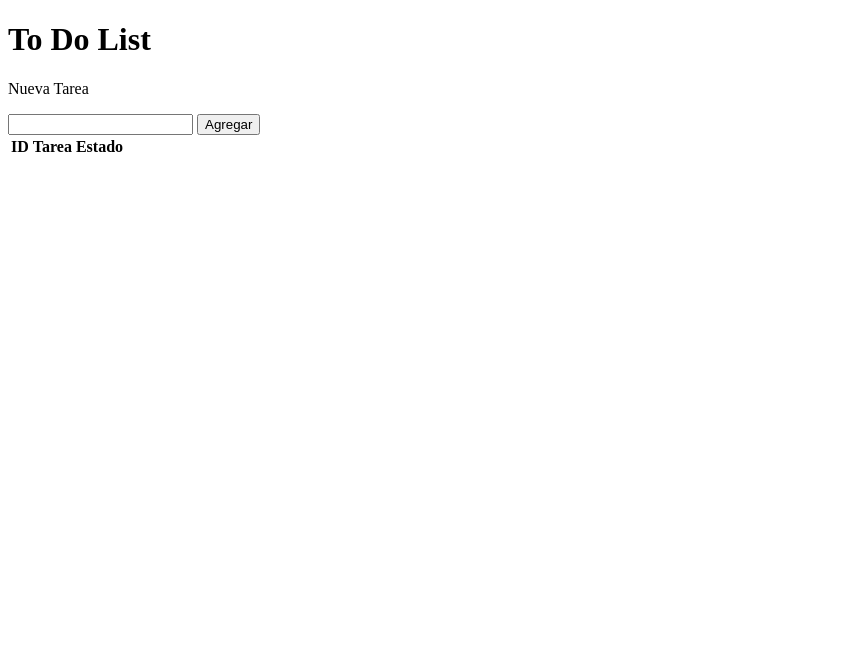
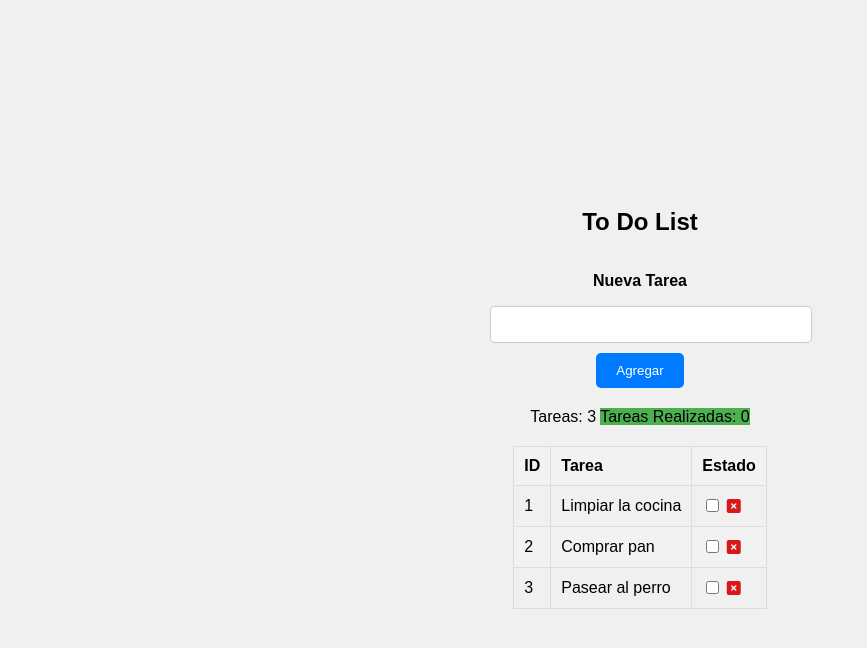
Before and after one commit to gonzalolavin99/To-Do-List, a plain HTML site: page index.html in a window 1280 px wide. Shown: the whole page, without its empty margins (0-867 px from the left). Drawn offline with Linux system fonts and the light colour scheme.

Commit message:
Proyecto finalizado junto al respectivos CSS de  estilos

```diff
--- a/assets/css/style.css
+++ b/assets/css/style.css
@@ -0,0 +1,90 @@
+body {
+    font-family: Arial, sans-serif;
+    margin: 0;
+    padding: 0;
+    display: flex;
+    flex-direction: column;
+    align-items: center;
+    justify-content: center;
+    min-height: 100vh;
+    background-color: #f0f0f0;
+}
+
+h1 {
+    font-size: 24px;
+    margin-bottom: 20px;
+}
+
+.buscador {
+    text-align: center;
+    margin-bottom: 20px;
+}
+
+.buscador p {
+    font-weight: bold;
+}
+
+.buscador input[type="text"] {
+    padding: 10px;
+    border: 1px solid #ccc;
+    border-radius: 5px;
+    width: 100%;
+    max-width: 300px;
+    margin-right: 10px;
+    margin-left: 0;
+}
+
+.buscador button {
+    padding: 10px 20px;
+    background-color: #007bff;
+    color: #fff;
+    border: none;
+    border-radius: 5px;
+    cursor: pointer;
+    transition: background-color 0.3s;
+    margin-top: 10px;
+}
+
+.buscador button:hover {
+    background-color: #0056b3;
+}
+
+.seccionTareas {
+    text-align: center;
+}
+
+#tablaDeTareas {
+    border-collapse: collapse;
+    width: 100%;
+    max-width: 600px;
+    margin-top: 20px;
+    margin-left: 0;
+}
+
+#tablaDeTareas th, #tablaDeTareas td {
+    border: 1px solid #ddd;
+    padding: 10px;
+    text-align: left;
+}
+
+#tablaDeTareas th {
+    background-color: #f2f2f2;
+}
+
+#tablaDeTareas tr:nth-child(even) {
+    background-color: #f2f2f2;
+}
+
+#tablaDeTareas tr:hover {
+    background-color: #ddd;
+}
+
+#tareasRealizadas {
+    background-color: #4CAF50;
+    width: 100%; /* Ancho del 100% para llenar la pantalla */
+}
+
+#cuenta-tareas {
+    margin-right: 0;
+    margin-left: 0;
+}
--- a/assets/js/script.js
+++ b/assets/js/script.js
@@ -1,34 +1,69 @@
 const inputTareas = document.querySelector('#nuevasTareas');
 const btnAgregar = document.querySelector('#agregarTareas');
 const bodyTable = document.querySelector('tbody');
-let ultimoID = 0;
-const tareas = [];
+let ultimoID = 3;
+const tareas = [
+    { id: 1, nombreTarea: "Limpiar la cocina", completada: false },
+    { id: 2, nombreTarea: "Comprar pan", completada: false },
+    { id: 3, nombreTarea: "Pasear al perro", completada: false }
+];
+const cuentaTareas = document.querySelector('#cuenta-tareas');
+const tareasRealizadas = document.querySelector('#tareasRealizadas');
 
 
-function renderTareas (){
+renderTareas();
+
+function renderTareas() {
     let html = "";
-    for (let tarea of tareas){
-        html+= `<tr>
-        <td>${tarea.id}</td>
-        <td>${tarea.nombreTarea}</td>
-        <td>
-        <td>
-        <input type="checkbox" id="checkbox" name="checkbox">
-        <i class="fas fa-square-xmark" style="color: #d71919;" onclick="borrarTareas(${tarea.id})"></i>
-    </td>
+    let tareasCompletadas = 0;
 
-    </>`
+    for (let tarea of tareas) {
+        html += `<tr${tarea.completada ? ' style="background-color: #4CAF50;"' : ''}>
+            <td>${tarea.id}</td>
+            <td>${tarea.nombreTarea}</td>
+            <td>
+                <input type="checkbox" id="checkbox" name="checkbox" ${tarea.completada ? 'checked' : ''} onchange="marcarTarea(${tarea.id})">
+                <i class="fas fa-square-xmark" style="color: #d71919;" onclick="borrarTareas(${tarea.id})"></i>
+            </td>
+        </tr>`;
+
+        if (tarea.completada) {
+            tareasCompletadas++;
+        }
     }
-    bodyTable.innerHTML= html;
+
+    bodyTable.innerHTML = html;
+    cuentaTareas.textContent = "Tareas: " + tareas.length;
+    tareasRealizadas.textContent = "Tareas Realizadas: " + tareasCompletadas;
 }
-btnAgregar.addEventListener("click", ()=>{
+
+btnAgregar.addEventListener("click", () => {
+    agregarTarea();
+});
+
+inputTareas.addEventListener("keyup", (event) => {
+    if (event.key === "Enter") {
+        agregarTarea();
+    }
+});
+
+function agregarTarea() {
     const tareaNueva = inputTareas.value;
-    tareas.push({id: ++ultimoID, nombreTarea:tareaNueva});
-    inputTareas.value="";
+    tareas.push({ id: ++ultimoID, nombreTarea: tareaNueva, completada: false });
+    inputTareas.value = "";
     renderTareas();
-})
-function borrarTareas(id){
-    const  index = tareas.findIndex((ele)=> ele.id ===id);
-   tareas.splice(index,1);
-   renderTareas();
 }
+
+function borrarTareas(id) {
+    const index = tareas.findIndex((ele) => ele.id === id);
+    tareas.splice(index, 1);
+    renderTareas();
+}
+
+function marcarTarea(id) {
+    const tarea = tareas.find((ele) => ele.id === id);
+    if (tarea) {
+        tarea.completada = !tarea.completada;
+        renderTareas();
+    }
+}
--- a/index.html
+++ b/index.html
@@ -6,7 +6,6 @@
     <title>To Do List</title>
     <link rel="stylesheet" href="assets/css/style.css">
     <script src="https://kit.fontawesome.com/7feba8eff7.js" crossorigin="anonymous"></script>
-
 </head>
 <body>
     <h1>To Do List</h1>
@@ -16,14 +15,14 @@
         <button id="agregarTareas">Agregar</button>
     </div>
     <div class="seccionTareas">
-    <span id="cuenta-tareas"> </span>
-
+        <span id="cuenta-tareas">Tareas: 0</span>
+        <span id="tareasRealizadas">Tareas Realizadas: 0</span>
         <table id="tablaDeTareas">
             <thead>
                 <th>ID</th>
                 <th>Tarea</th>
                 <th>Estado</th>
-        <th></th>
+
             </thead>
             <tbody></tbody>
         </table>
@@ -31,6 +30,5 @@
 
     <script src="assets/js/script.js"></script>
     <script src="https://kit.fontawesome.com/7feba8eff7.js" crossorigin="anonymous"></script>
-
 </body>
 </html>
```
Lines whose indentation alone changed are shown as unchanged.
